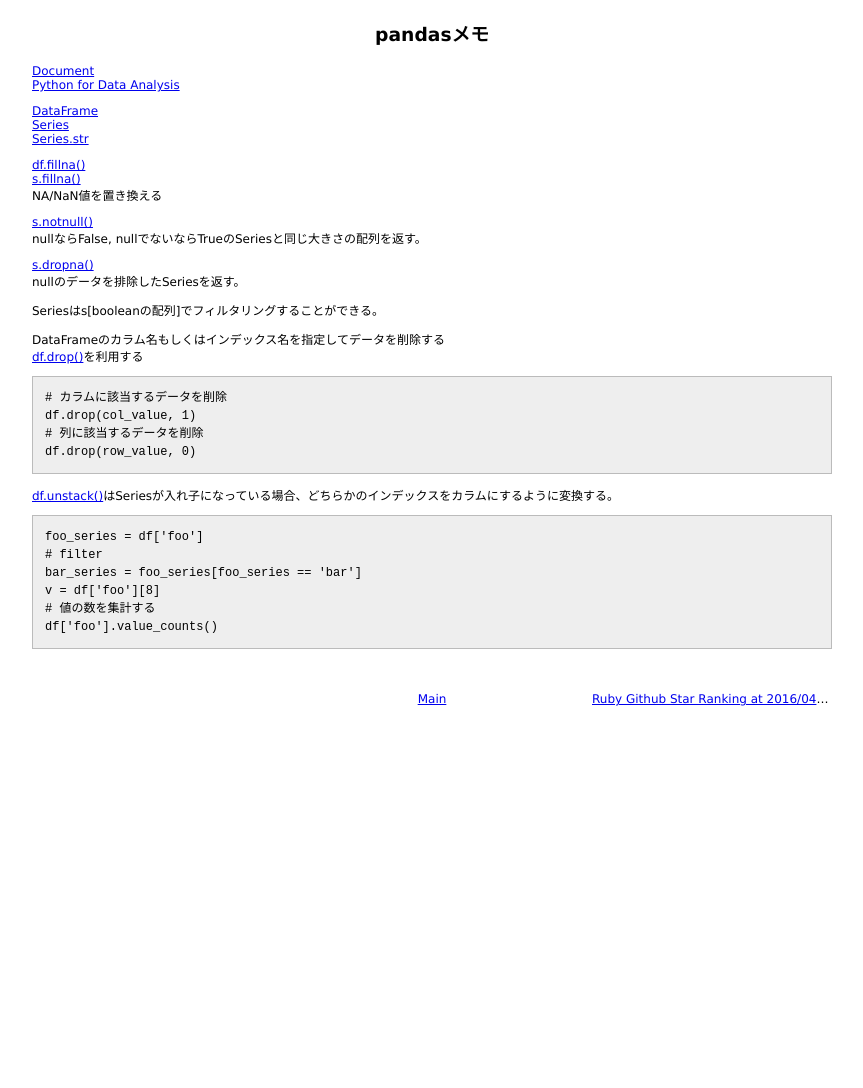
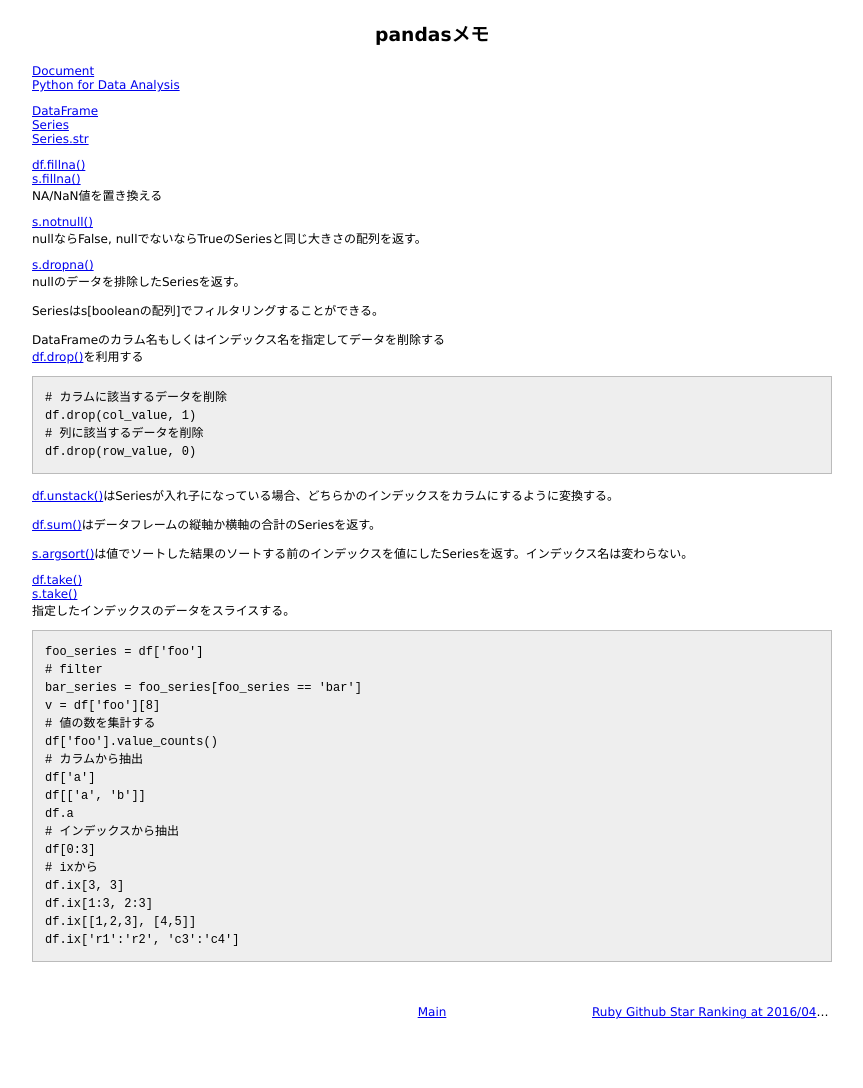
Before and after one commit to 38elements/38elements.github.com, a Jekyll site: the page built from _posts/2016-04-24-pandas.md, in a window 1280 px wide. Shown: the whole page, without its empty margins (208-1071 px from the left). Built offline with Jekyll 4.4.1, drawn with Linux system fonts in a browser that asks for light colours; before the commit the page ends 900 px from its top, so only the background shows below that.

Commit message:
Update 2016-04-24-pandas.md

````diff
--- a/_posts/2016-04-24-pandas.md
+++ b/_posts/2016-04-24-pandas.md
@@ -33,6 +33,15 @@ df.drop(row_value, 0)
 
 [df.unstack()](http://pandas.pydata.org/pandas-docs/stable/generated/pandas.DataFrame.unstack.html)はSeriesが入れ子になっている場合、どちらかのインデックスをカラムにするように変換する。
 
+[df.sum()](http://pandas.pydata.org/pandas-docs/stable/generated/pandas.DataFrame.sum.html)はデータフレームの縦軸か横軸の合計のSeriesを返す。
+
+[s.argsort()](http://pandas.pydata.org/pandas-docs/stable/generated/pandas.Series.argsort.html)は値でソートした結果のソートする前のインデックスを値にしたSeriesを返す。インデックス名は変わらない。
+
+[df.take()](http://pandas.pydata.org/pandas-docs/stable/generated/pandas.DataFrame.take.html)
+[s.take()](http://pandas.pydata.org/pandas-docs/stable/generated/pandas.Series.take.html)
+指定したインデックスのデータをスライスする。
+
+
 ```
 foo_series = df['foo']
 # filter
@@ -40,4 +49,15 @@ bar_series = foo_series[foo_series == 'bar']
 v = df['foo'][8]
 # 値の数を集計する
 df['foo'].value_counts()
+# カラムから抽出
+df['a']
+df[['a', 'b']]
+df.a
+# インデックスから抽出
+df[0:3]
+# ixから
+df.ix[3, 3]
+df.ix[1:3, 2:3]
+df.ix[[1,2,3], [4,5]]
+df.ix['r1':'r2', 'c3':'c4']
 ```
````
